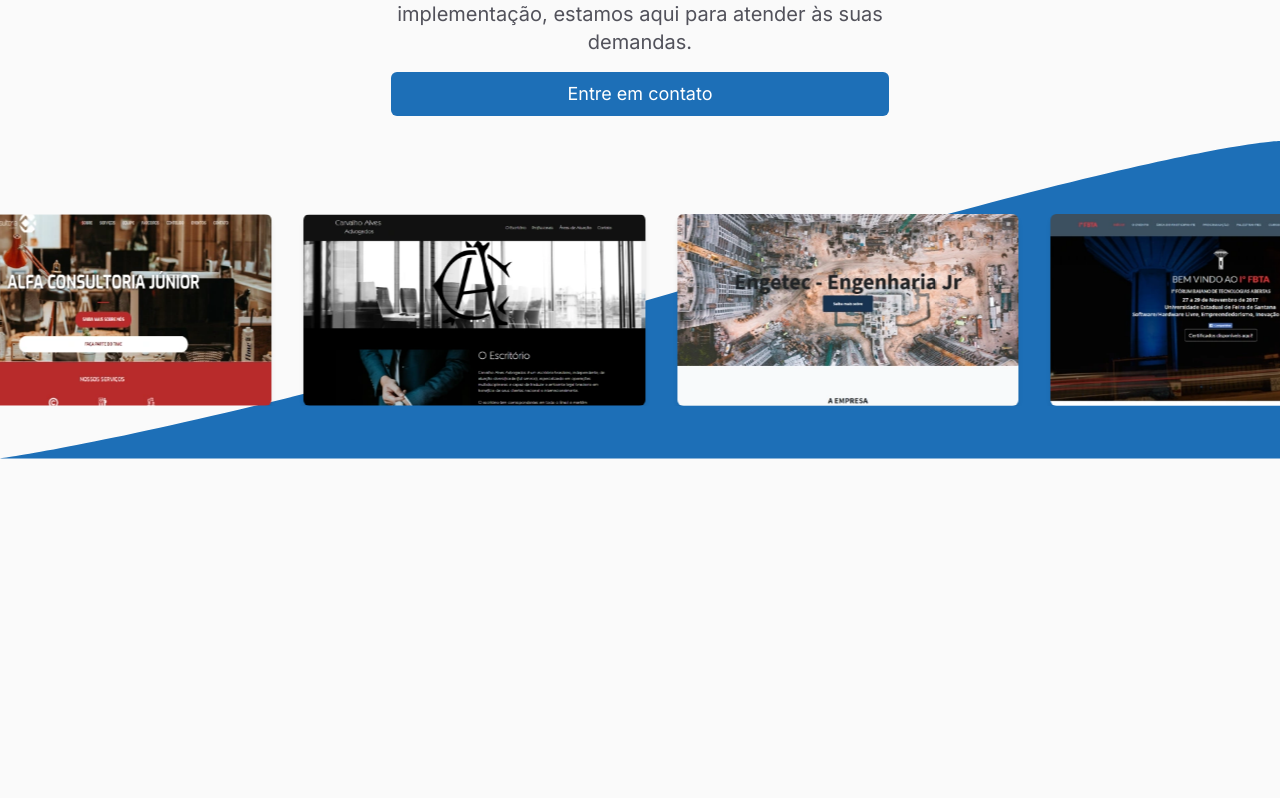
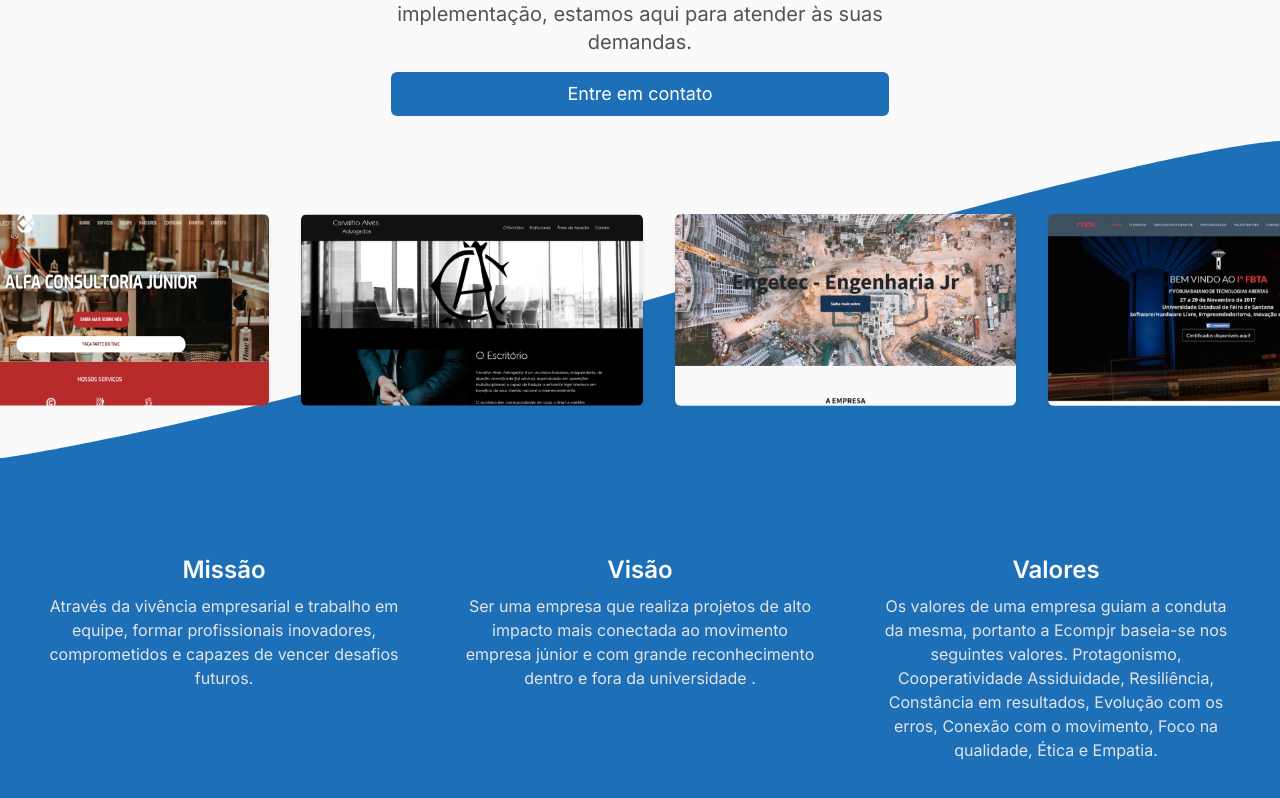
Before and after one commit to jnaraujo/prosel-ecompjr, a React (Vite) app in the folder web/: page / in a window 1280 px wide. Shown: the part 366-1164 px from the top of the page. Before the commit the page ends 825 px from the top, so only its background shows below. Built offline with nearby package versions, Linux system fonts and the light colour scheme.

Commit message:
✨ feat: add MissionVisionValues

```diff
--- a/web/index.html
+++ b/web/index.html
@@ -7,7 +7,7 @@
 
     <link rel="preconnect" href="https://fonts.googleapis.com">
     <link rel="preconnect" href="https://fonts.gstatic.com" crossorigin>
-    <link href="https://fonts.googleapis.com/css2?family=Inter:wght@400;700&display=swap" rel="stylesheet">
+    <link href="https://fonts.googleapis.com/css2?family=Inter:wght@400;600;700&display=swap" rel="stylesheet">
 
     <title>EcompJR</title>
   </head>
--- /dev/null
+++ b/web/src/components/layouts/mission-vision-values.tsx
@@ -0,0 +1,36 @@
+export default function MissionVisionValues() {
+  return (
+    <section className="bg-brand-blue py-24">
+      <div className="container grid grid-cols-1 gap-8 md:grid-cols-3 md:gap-16">
+        <div className="space-y-2 text-center">
+          <h3 className="text-2xl font-semibold text-zinc-50">Missão</h3>
+          <p className="text-zinc-200">
+            Através da vivência empresarial e trabalho em equipe, formar
+            profissionais inovadores, comprometidos e capazes de vencer desafios
+            futuros.
+          </p>
+        </div>
+
+        <div className="space-y-2 text-center">
+          <h3 className="text-2xl font-semibold text-zinc-50">Visão</h3>
+          <p className="text-zinc-200">
+            Ser uma empresa que realiza projetos de alto impacto mais conectada
+            ao movimento empresa júnior e com grande reconhecimento dentro e
+            fora da universidade .
+          </p>
+        </div>
+
+        <div className="space-y-2 text-center">
+          <h3 className="text-2xl font-semibold text-zinc-50">Valores</h3>
+          <p className="text-zinc-200">
+            Os valores de uma empresa guiam a conduta da mesma, portanto a
+            Ecompjr baseia-se nos seguintes valores. Protagonismo,
+            Cooperatividade Assiduidade, Resiliência, Constância em resultados,
+            Evolução com os erros, Conexão com o movimento, Foco na qualidade,
+            Ética e Empatia.
+          </p>
+        </div>
+      </div>
+    </section>
+  )
+}
--- a/web/src/routes/home.tsx
+++ b/web/src/routes/home.tsx
@@ -1,9 +1,11 @@
 import Hero from "../components/layouts/hero"
+import MissionVisionValues from "../components/layouts/mission-vision-values"
 
 export default function Home() {
   return (
     <>
       <Hero />
+      <MissionVisionValues />
     </>
   )
 }
```
